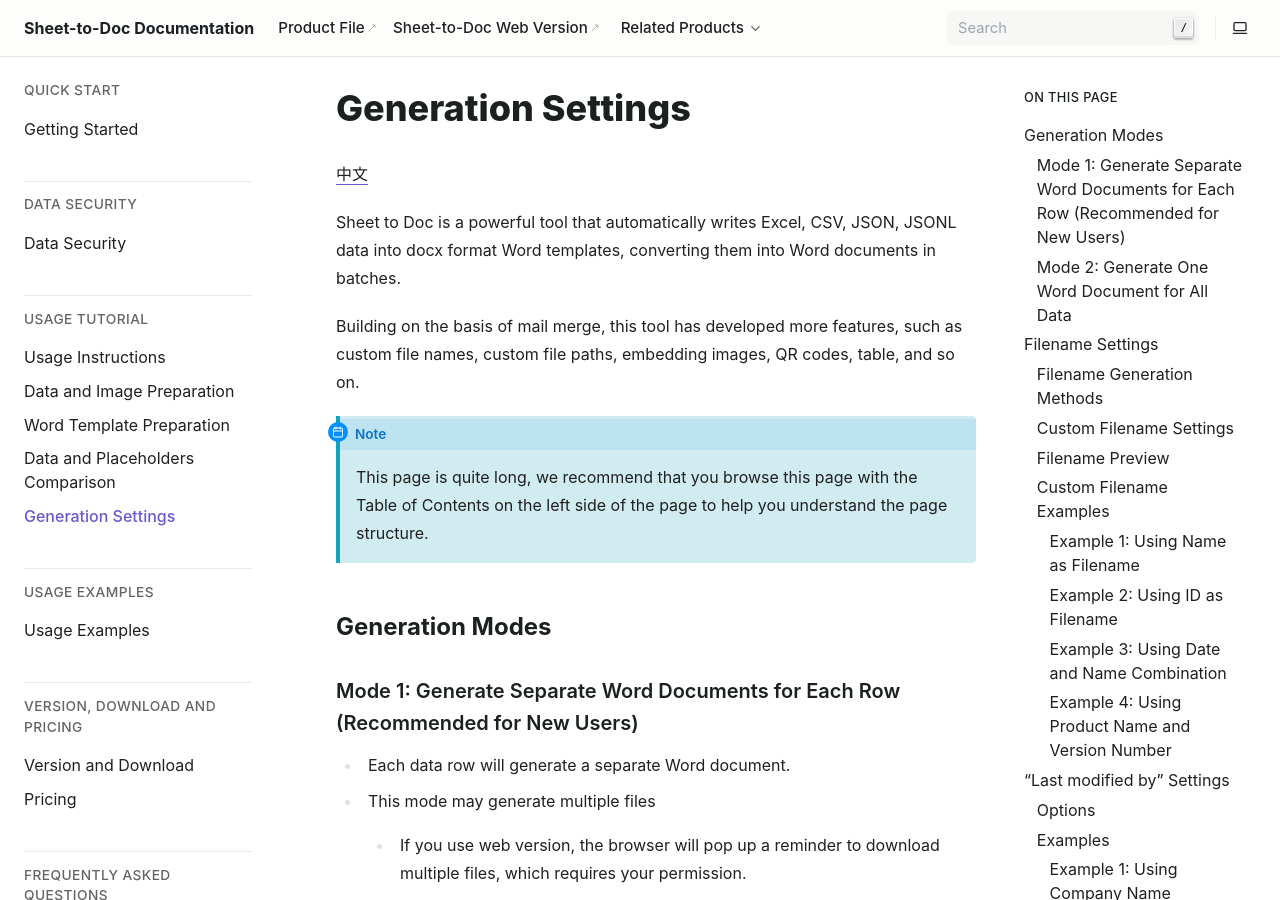
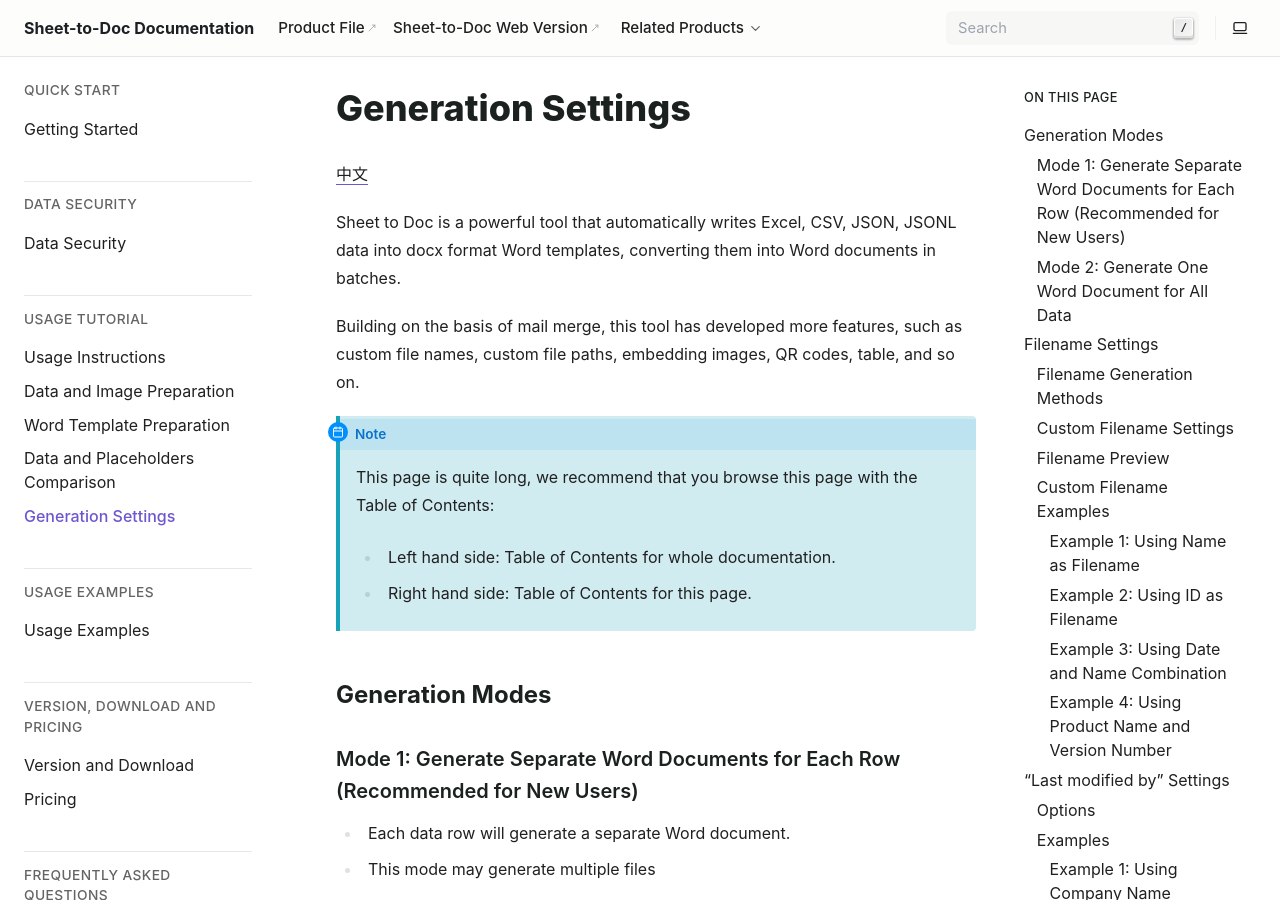
Before and after one commit to he-yang/sheet-to-doc, a Sphinx documentation site: the page built from source/Settings.md, in a window 1280 px wide and 900 px high. Built offline with Sphinx 7.4.7, drawn with Linux system fonts in a browser that asks for light colours; some of the changed text lies outside the part shown.

```diff
--- a/source/_snippet/intro.md
+++ b/source/_snippet/intro.md
@@ -3,5 +3,7 @@ Sheet to Doc is a powerful tool that automatically writes Excel, CSV, JSON, JSON
 Building on the basis of mail merge, this tool has developed more features, such as custom file names, custom file paths, embedding images, QR codes, table, and so on.
 
 :::{note}
-This page is quite long, we recommend that you browse this page with the Table of Contents on the left side of the page to help you understand the page structure.
+This page is quite long, we recommend that you browse this page with the Table of Contents:
+- Left hand side: Table of Contents for whole documentation.
+- Right hand side: Table of Contents for this page.
 :::
```
Also changed, not shown: source/Examples.md (+25 -3 lines), source/Pricing.md (+1 -1 lines), source/Settings.md (+2 -0 lines), source/_static/sample-table-3.json (added, +27 -0 lines), 7 other files.
